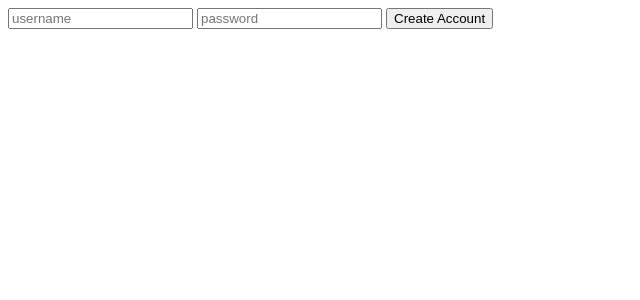
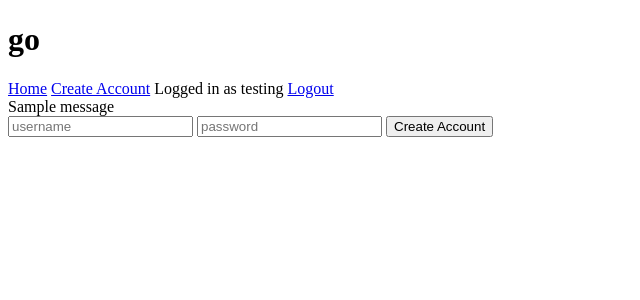
Before and after one commit to kelsodumez/PaperScissorsRock, a Flask app: page /createaccount in a window 1280 px wide. Shown: the top 300 px of the page, without its empty margins (0-640 px from the left). Run offline with Flask 2, Linux system fonts and the light colour scheme; a user stored in the database is signed in; data comes from the database, SQL or seed files in the repository; both versions use the stored data as it was after the commit; tables that the repository leaves empty hold one stand-in row (values such as "Sample post"); one stand-in notice (Sample message) is shown.

Commit message:
0.6 - Created very basic navbar and layout.html stuff

```diff
--- a/main.py
+++ b/main.py
@@ -42,7 +42,6 @@ def login():
     if request.method == 'POST':
         user = models.users.query.filter(models.users.username == request.form.get('username')).first() # checks the username input against database
         if user and check_password_hash(user.password, request.form.get('password')):
-            flash('logged in')
             session['user'] = user.userId
             return redirect ('/')
         else:
--- a/templates/createaccount.html
+++ b/templates/createaccount.html
@@ -1,8 +1,10 @@
-
+{% extends 'layout.html' %}
 <!-- form for entering data for account creation -->
+{% block body %}
 <desc>{{ error }}</desc>
 <form method = 'POST' action = '/createaccount' name = 'createaccount'>
     <input type = 'text' name = 'username' placeholder = 'username'>
     <input type = 'password' name = 'password' placeholder = 'password'>
     <input type = 'submit' class = 'button' value = 'Create Account'>
 </form>
+{% endblock body %}
--- a/templates/home.html
+++ b/templates/home.html
@@ -1 +1,3 @@
-{{current_user.username}}
+{% extends 'layout.html' %}
+{% block body %}
+{% endblock body %}
--- /dev/null
+++ b/templates/layout.html
@@ -0,0 +1,46 @@
+{% macro nav_item(text, url, extra_class) %}
+<a href="{{ url }}" class="{{ extra_class }} {% if request.path == url %}active{% endif %}">{{ text }}</a>
+{% endmacro %}
+
+<!DOCTYPE html>
+<html lang = 'en'>
+
+<head>
+    <meta charset="UTF-8">
+    <meta name = 'viewport' content = 'width=device-width, initial scale 1.0'>
+    <meta http-equiv="X-UA-Compatible" content = 'ie=edge'>
+    <title>go</title>
+
+
+    <link rel = 'stylesheet' href = '/static/style.css'>
+
+</head>
+
+<body>
+    <h1>go</h1>
+
+    <div class = 'navbar' id = 'topnav'>
+        {{ nav_item('Home', '/') }}
+        {{ nav_item('Create Account', '/createaccount') }}
+        {% if current_user %}
+            {{('Logged in as {}'.format(current_user.username)) }}
+            {{ nav_item('Logout', '/logout') }}
+        {% else %}
+        {{ nav_item('Login', '/login') }}
+        {% endif %}
+    </div>
+
+    <div>
+        {% for message in get_flashed_messages() %}
+            {{message}}
+        {% endfor %}
+    </div>
+
+    <div class="content">
+        {% block body %}
+        {% endblock body %}
+    </div>
+
+</body>
+
+</html>
--- a/templates/login.html
+++ b/templates/login.html
@@ -1,7 +1,10 @@
 <!-- really bad login form that should probably be a dropdown in the currently non existent navbar or something-->
+{% extends 'layout.html' %}
+{% block body %}
 <desc>{{ error }}</desc>
 <form method = 'Post' name = 'Login'>
     <input type = 'text' name = 'username' placeholder = 'username'>
     <input type = 'password' name = 'password' placeholder = 'password'>
     <input type = 'submit' class = 'button' value = 'login'>
 </form>
+{% endblock body %}
```
Also changed, not shown: Go.db, templates/logout.html (deleted).
